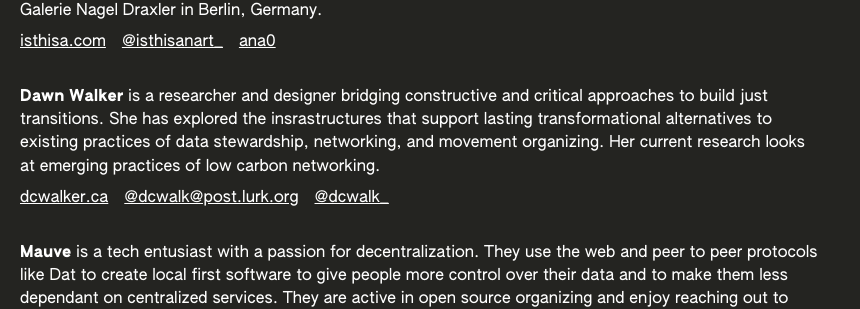
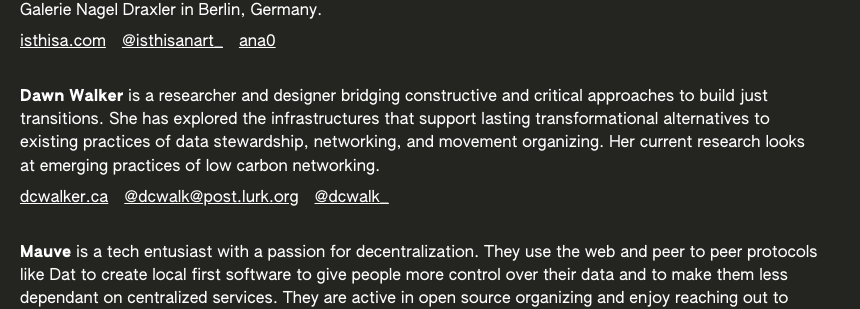
Before and after one commit to ournetworks/ournetworks.ca, a Jekyll site: the page built from about.md, in a window 1280 px wide. Shown: the part 946-1255 px from the top of the page, without its empty margins (0-860 px from the left). Built offline with Jekyll 4.4.1, drawn with Linux system fonts in a browser that asks for light colours.

Commit message:
fix small typo

```diff
--- a/_data/organizers.yml
+++ b/_data/organizers.yml
@@ -19,7 +19,7 @@
 - organizerID: dawn
   name: "Dawn Walker"
   bio: >-
-    is a researcher and designer bridging constructive and critical approaches to build just transitions. She has explored the insrastructures that support lasting transformational alternatives to existing practices of data stewardship, networking, and movement organizing. Her current research looks at emerging practices of low carbon networking.
+    is a researcher and designer bridging constructive and critical approaches to build just transitions. She has explored the infrastructures that support lasting transformational alternatives to existing practices of data stewardship, networking, and movement organizing. Her current research looks at emerging practices of low carbon networking.
   link: "dcwalker.ca"
   twitter: dcwalk_
   fediverse: "@dcwalk@post.lurk.org"
```
